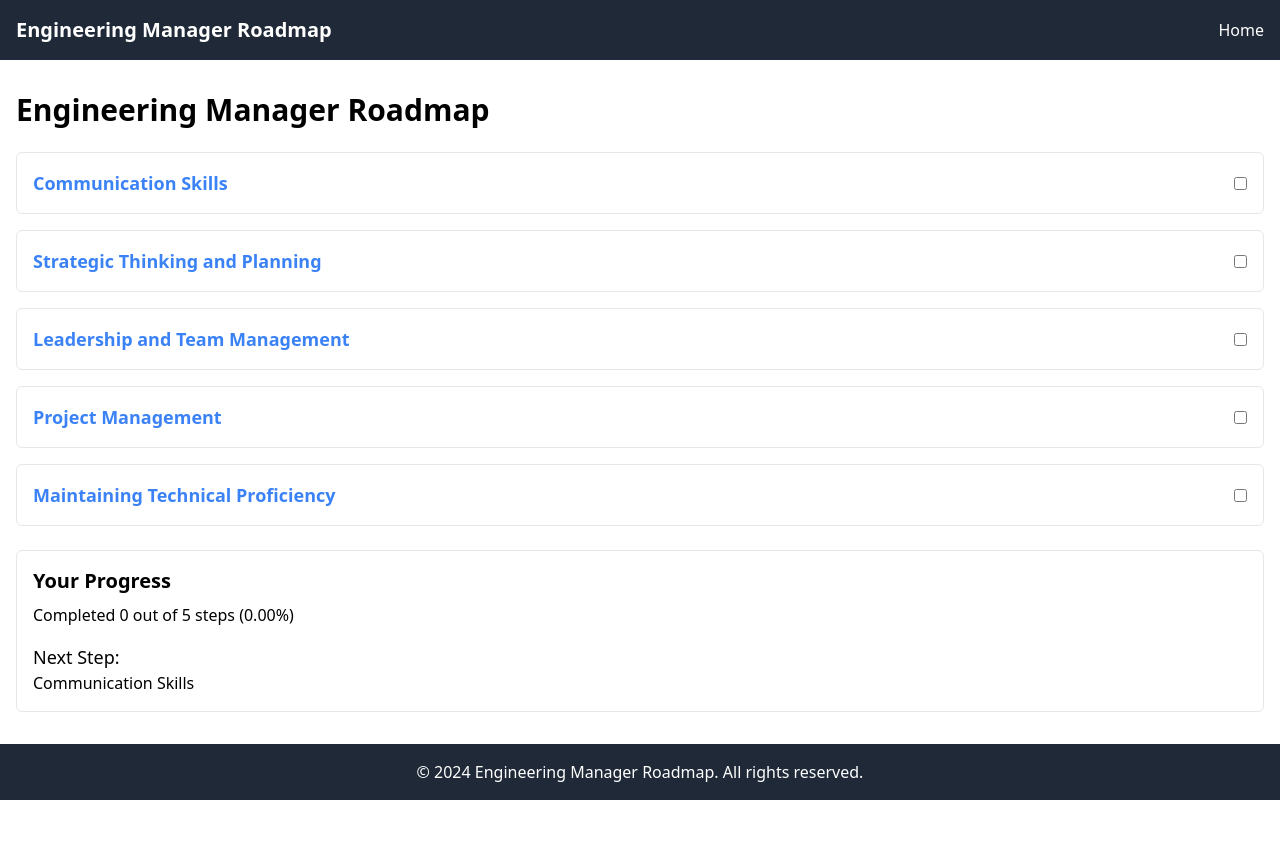
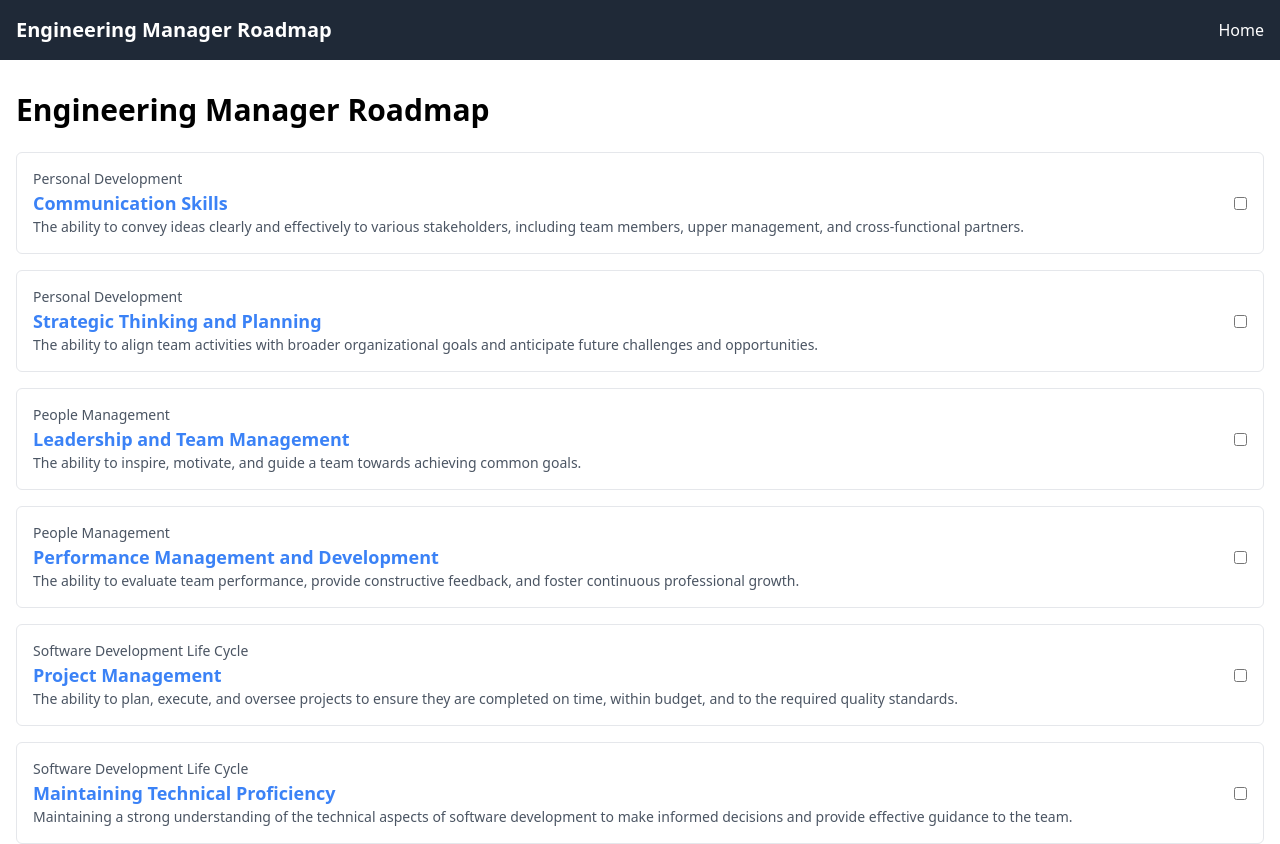
Before and after one commit to pftg/tekkr-idea, a Vue app: page / in a window 1280 px wide. Shown: the top 844 px of the page. Before the commit the page ends 800 px from the top, so only its background shows below. Built offline with nearby package versions, Linux system fonts and the light colour scheme.

Commit message:
Move from step to topic, added topic category

```diff
--- a/src/components/ProgressTracker.vue
+++ b/src/components/ProgressTracker.vue
@@ -1,25 +1,27 @@
 <template>
   <div class="p-4 border rounded-md">
     <h3 class="text-xl font-semibold mb-2">Your Progress</h3>
-    <p class="mb-4">Completed {{ completedStepsCount }} out of {{ totalStepsCount }} steps ({{ completionPercentage }}%)</p>
+    <p class="mb-4">
+      Completed {{ completedTopicsCount }} out of {{ totalTopicsCount }} topics ({{ completionPercentage }}%)
+    </p>
     <ul class="list-disc list-inside mb-4">
-      <li v-for="step in completedSteps" :key="step.id">{{ step.title }}</li>
+      <li v-for="topic in completedTopics" :key="topic.id">{{ topic.title }}</li>
     </ul>
-    <h4 class="text-lg font-medium">Next Step:</h4>
-    <p v-if="nextStep">{{ nextStep.title }}</p>
-    <p v-else>All steps completed!</p>
+    <h4 class="text-lg font-medium">Next Topic:</h4>
+    <p v-if="nextTopic">{{ nextTopic.title }}</p>
+    <p v-else>All topics completed!</p>
   </div>
 </template>
 
 <script setup>
-import { computed } from 'vue'
-import { useRoadmapStore } from '@/stores/roadmap'
+import { computed } from "vue"
+import { useRoadmapStore } from "@/stores/roadmap"
 
 const store = useRoadmapStore()
 
-const completedSteps = computed(() => store.completedSteps)
-const totalStepsCount = computed(() => store.steps.length)
-const completedStepsCount = computed(() => completedSteps.value.length)
-const completionPercentage = computed(() => ((completedStepsCount.value / totalStepsCount.value) * 100).toFixed(2))
-const nextStep = computed(() => store.nextStep)
+const completedTopics = computed(() => store.completedTopics)
+const totalTopicsCount = computed(() => store.topics.length)
+const completedTopicsCount = computed(() => completedTopics.value.length)
+const completionPercentage = computed(() => ((completedTopicsCount.value / totalTopicsCount.value) * 100).toFixed(2))
+const nextTopic = computed(() => store.nextTopic)
 </script>
--- a/src/components/Roadmap.vue
+++ b/src/components/Roadmap.vue
@@ -1,36 +1,38 @@
 <template>
   <div class="space-y-4">
-    <div v-for="step in steps" :key="step.id" class="p-4 border rounded-md hover:bg-gray-100 flex items-center justify-between">
+    <div v-for="topic in topics" :key="topic.id" class="p-4 border rounded-md hover:bg-gray-100 flex items-center justify-between">
       <div>
-        <a @click="showDrawer(step)" class="text-lg font-semibold text-blue-500 hover:underline cursor-pointer">
-          {{ step.title }}
+        <p class="text-sm font-medium text-gray-600">{{ topic.category }}</p>
+        <a @click="showDrawer(topic)" class="text-lg font-semibold text-blue-500 hover:underline cursor-pointer">
+          {{ topic.title }}
         </a>
+        <p class="text-sm text-gray-600">{{ topic.description }}</p>
       </div>
-      <input type="checkbox" :checked="step.completed" @change="toggleCompletion(step.id)" />
+      <input type="checkbox" :checked="topic.completed" @change="toggleCompletion(topic.id)" />
     </div>
-    <Drawer v-if="selectedStep" :step="selectedStep" @close="closeDrawer" />
+    <TopicDrawer v-if="selectedTopic" :topic="selectedTopic" @close="closeDrawer" />
   </div>
 </template>
 
 <script setup>
 import { ref, onMounted } from 'vue'
 import { useRoadmapStore } from '@/stores/roadmap'
-import Drawer from '@/components/Drawer.vue'
+import TopicDrawer from '@/components/TopicDrawer.vue'
 
 const store = useRoadmapStore()
-const steps = store.steps
-const selectedStep = ref(null)
+const topics = store.topics
+const selectedTopic = ref(null)
 
-const showDrawer = (step) => {
-  selectedStep.value = step
+const showDrawer = (topic) => {
+  selectedTopic.value = topic
 }
 
 const closeDrawer = () => {
-  selectedStep.value = null
+  selectedTopic.value = null
 }
 
 const toggleCompletion = (id) => {
-  store.toggleStepCompletion(id)
+  store.toggleTopicCompletion(id)
 }
 
 onMounted(() => {
--- a/src/components/StepDetail.vue
+++ b/src/components/TopicDetail.vue
@@ -1,14 +1,14 @@
 <template>
   <div>
-    <h2 class="text-2xl font-bold mb-4">{{ step.title }}</h2>
-    <p class="mb-4">{{ step.description }}</p>
+    <h2 class="text-2xl font-bold mb-4">{{ topic.title }}</h2>
+    <p class="mb-4">{{ topic.description }}</p>
     <h3 class="text-xl font-semibold mb-2">Guidance</h3>
     <ul class="list-disc list-inside mb-4">
-      <li v-for="guidance in step.guidance" :key="guidance">{{ guidance }}</li>
+      <li v-for="guidance in topic.guidance" :key="guidance">{{ guidance }}</li>
     </ul>
     <h3 class="text-xl font-semibold mb-2">Practice and Validation</h3>
     <ul class="list-disc list-inside mb-4">
-      <li v-for="practice in step.practice" :key="practice">{{ practice }}</li>
+      <li v-for="practice in topic.practice" :key="practice">{{ practice }}</li>
     </ul>
     <h3 class="text-xl font-semibold mb-2">Learning Resources</h3>
     <div v-for="type in linkTypes" :key="type" class="mb-4">
@@ -24,7 +24,7 @@
 
 <script setup>
 const props = defineProps({
-  step: {
+  topic: {
     type: Object,
     required: true
   }
@@ -33,7 +33,7 @@ const props = defineProps({
 const linkTypes = ['Learn', 'Practice', 'Community']
 
 const filteredLinks = (type) => {
-  return props.step.links.filter(link => link.type === type)
+  return props.topic.links.filter(link => link.type === type)
 }
 
 const generateHref = (link) => {
--- a/src/components/Drawer.vue
+++ b/src/components/TopicDrawer.vue
@@ -11,7 +11,7 @@
                   <div class="flex min-h-0 flex-1 flex-col overflow-y-scroll py-6">
                     <div class="px-4 sm:px-6">
                       <div class="flex items-start justify-between">
-                        <DialogTitle class="text-base font-semibold leading-6 text-gray-900">{{ step.title }}</DialogTitle>
+                        <DialogTitle class="text-base font-semibold leading-6 text-gray-900">{{ topic.title }}</DialogTitle>
                         <div class="ml-3 flex h-7 items-center">
                           <button type="button" class="relative rounded-md bg-white text-gray-400 hover:text-gray-500 focus:outline-none focus:ring-2 focus:ring-indigo-500" @click="closeDrawer">
                             <span class="absolute -inset-2.5" />
@@ -22,7 +22,7 @@
                       </div>
                     </div>
                     <div class="relative mt-6 flex-1 px-4 sm:px-6">
-                      <StepDetail :step="step" />
+                      <TopicDetail :topic="topic" />
                     </div>
                   </div>
                   <div class="flex flex-shrink-0 justify-end px-4 py-4">
@@ -42,10 +42,10 @@
 import { ref, watch } from 'vue'
 import { Dialog, DialogPanel, DialogTitle, TransitionChild, TransitionRoot } from '@headlessui/vue'
 import { XMarkIcon } from '@heroicons/vue/24/outline'
-import StepDetail from '@/components/StepDetail.vue'
+import TopicDetail from '@/components/TopicDetail.vue'
 
 const props = defineProps({
-  step: {
+  topic: {
     type: Object,
     required: true
   }
@@ -60,7 +60,7 @@ const closeDrawer = () => {
   emit('close')
 }
 
-watch(() => props.step, () => {
+watch(() => props.topic, () => {
   open.value = true
 })
 </script>
--- a/src/pages/Step.vue
+++ /dev/null
@@ -1,29 +0,0 @@
-<template>
-  <div class="container mx-auto px-4 py-8">
-    <button @click="goBack" class="mb-4 text-blue-500 hover:underline">← Back to Roadmap</button>
-    <div v-if="step">
-      <StepDetail :step="step" />
-    </div>
-    <div v-else>
-      <p>Loading step details...</p>
-    </div>
-  </div>
-</template>
-
-<script setup>
-import { computed } from 'vue'
-import { useRoute, useRouter } from 'vue-router'
-import { useRoadmapStore } from '@/stores/roadmap'
-import StepDetail from '@/components/StepDetail.vue'
-
-const route = useRoute()
-const router = useRouter()
-const store = useRoadmapStore()
-
-const stepId = computed(() => parseInt(route.params.id))
-const step = computed(() => store.getStepById(stepId.value))
-
-const goBack = () => {
-  router.push('/')
-}
-</script>
--- a/src/router.js
+++ b/src/router.js
@@ -1,10 +1,8 @@
-import { createRouter, createWebHistory } from 'vue-router'
-import Home from '@/pages/Home.vue'
-import Step from '@/pages/Step.vue'
+import { createRouter, createWebHistory } from "vue-router"
+import Home from "@/pages/Home.vue"
 
 const routes = [
   { path: '/', component: Home },
-  { path: '/step/:id', component: Step },
   { path: '/:pathMatch(.*)*', redirect: '/' }
 ]
 
--- a/src/stores/roadmap.js
+++ b/src/stores/roadmap.js
@@ -1,10 +1,11 @@
-import { defineStore } from 'pinia'
+import { defineStore } from "pinia"
 
 export const useRoadmapStore = defineStore('roadmap', {
   state: () => ({
-    steps: [
+    topics: [
       {
         id: 1,
+        category: "Personal Development",
         title: 'Communication Skills',
         description: 'The ability to convey ideas clearly and effectively to various stakeholders, including team members, upper management, and cross-functional partners.',
         completed: false,
@@ -20,6 +21,7 @@ export const useRoadmapStore = defineStore('roadmap', {
       },
       {
         id: 2,
+        category: "Personal Development",
         title: 'Strategic Thinking and Planning',
         description: 'The ability to align team activities with broader organizational goals and anticipate future challenges and opportunities.',
         completed: false,
@@ -34,6 +36,7 @@ export const useRoadmapStore = defineStore('roadmap', {
       },
       {
         id: 3,
+        category: "People Management",
         title: 'Leadership and Team Management',
         description: 'The ability to inspire, motivate, and guide a team towards achieving common goals.',
         completed: false,
@@ -48,6 +51,19 @@ export const useRoadmapStore = defineStore('roadmap', {
       },
       {
         id: 4,
+        category: "People Management",
+        title: "Performance Management and Development",
+        description: "The ability to evaluate team performance, provide constructive feedback, and foster continuous professional growth.",
+        completed: false,
+        links: [
+          { type: "Learn", title: "Performance evaluation techniques", href: "" },
+          { type: "Learn", title: "coaching and mentoring practices", href: "" },
+          { type: "Learn", title: "employee development programs", href: "" }
+        ]
+      },
+      {
+        id: 5,
+        category: "Software Development Life Cycle",
         title: 'Project Management',
         description: 'The ability to plan, execute, and oversee projects to ensure they are completed on time, within budget, and to the required quality standards.',
         completed: false,
@@ -61,7 +77,8 @@ export const useRoadmapStore = defineStore('roadmap', {
         ]
       },
       {
-        id: 5,
+        id: 6,
+        category: "Software Development Life Cycle",
         title: 'Maintaining Technical Proficiency',
         description: 'Maintaining a strong understanding of the technical aspects of software development to make informed decisions and provide effective guidance to the team.',
         completed: false,
@@ -71,41 +88,66 @@ export const useRoadmapStore = defineStore('roadmap', {
           { type: 'Learn', title: 'Emerging technology trends', href: '' },
           { type: 'Practice', title: 'Troubleshooting and resolving complex technical issues', href: '' },
           { type: 'Practice', title: 'Understanding architecture and design patterns', href: '' },
-          { type: 'Community', title: 'Join Technical Forums', href: '' },
+          { type: "Community", title: "Join Project Management Forums", href: "" },
+        ]
+      },
+      {
+        id: 7,
+        category: "Stakeholder Management",
+        title: "Stakeholder Mapping and Engagement",
+        description: "The ability to identify key stakeholders, understand their needs and expectations, and engage with them effectively to build strong relationships.",
+        completed: false,
+        links: [
+          {
+            type: "Learn",
+            title: "What is Stakeholder Management?",
+            href: "https://miro.com/strategic-planning/what-is-stakeholder-management/#introduction-to-stakeholder-management"
+          },
+          {
+            type: "Practice",
+            title: "How to create a stakeholder map [templates & examples]",
+            href: "https://www.mural.co/blog/stakeholder-mapping"
+          },
+          {
+            type: "Practice",
+            title: "tool | stakeholder engagement wheel",
+            href: "https://www.tamarackcommunity.ca/interactive-tools/stakeholder-engagement-wheel"
+          },
+          { type: "Community", title: "Join Project Management Forums", href: "" },
         ]
       },
     ]
   }),
   getters: {
-    completedSteps(state) {
-      return state.steps.filter(step => step.completed)
+    completedTopics (state) {
+      return state.topics.filter(topic => topic.completed)
     },
-    nextStep(state) {
-      return state.steps.find(step => !step.completed)
+    nextTopic (state) {
+      return state.topics.find(topic => !topic.completed)
     },
-    getStepById: (state) => (id) => {
-      return state.steps.find(step => step.id === id)
+    getTopicById: (state) => (id) => {
+      return state.topics.find(topic => topic.id === id)
     }
   },
   actions: {
-    toggleStepCompletion(id) {
-      const step = this.steps.find(step => step.id === id)
-      if (step) {
-        step.completed = !step.completed
+    toggleTopicCompletion (id) {
+      const topic = this.topics.find(topic => topic.id === id)
+      if (topic) {
+        topic.completed = !topic.completed
         this.saveProgress()
       }
     },
     saveProgress() {
-      const progress = this.steps.map(step => ({ id: step.id, completed: step.completed }))
+      const progress = this.topics.map(topic => ({ id: topic.id, completed: topic.completed }))
       localStorage.setItem('roadmapProgress', JSON.stringify(progress))
     },
     loadProgress() {
       const progress = JSON.parse(localStorage.getItem('roadmapProgress'))
       if (progress) {
-        this.steps.forEach(step => {
-          const savedStep = progress.find(p => p.id === step.id)
-          if (savedStep) {
-            step.completed = savedStep.completed
+        this.topics.forEach(topic => {
+          const savedTopic = progress.find(p => p.id === topic.id)
+          if (savedTopic) {
+            topic.completed = savedTopic.completed
           }
         })
       }
```
